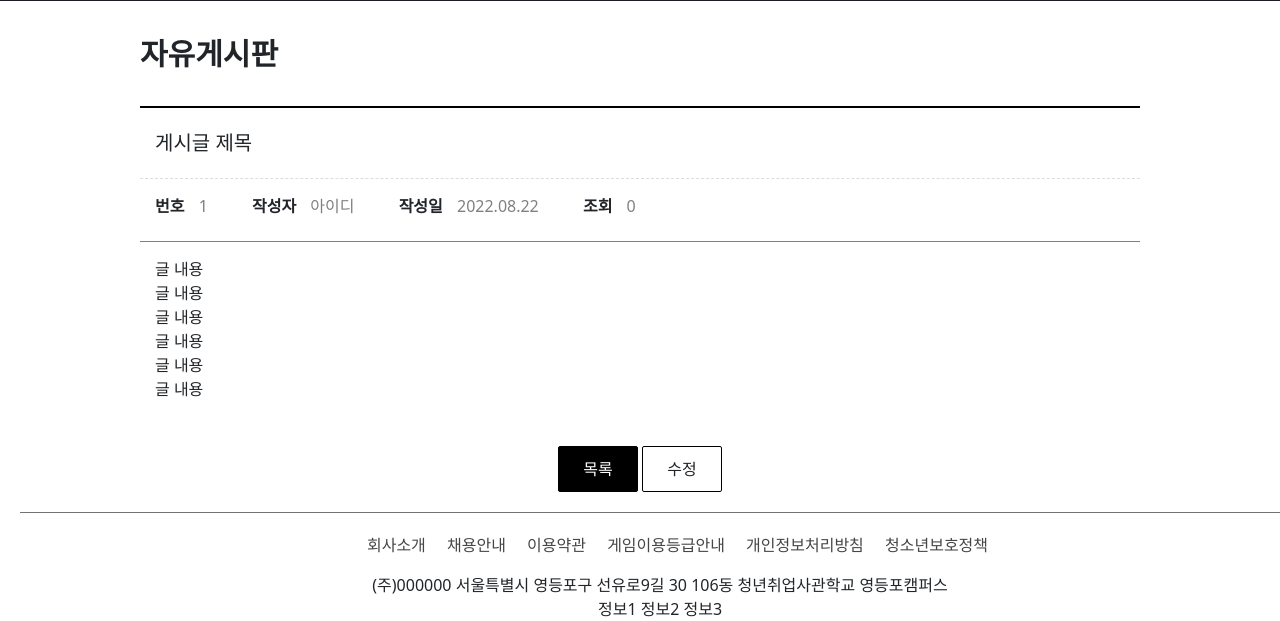
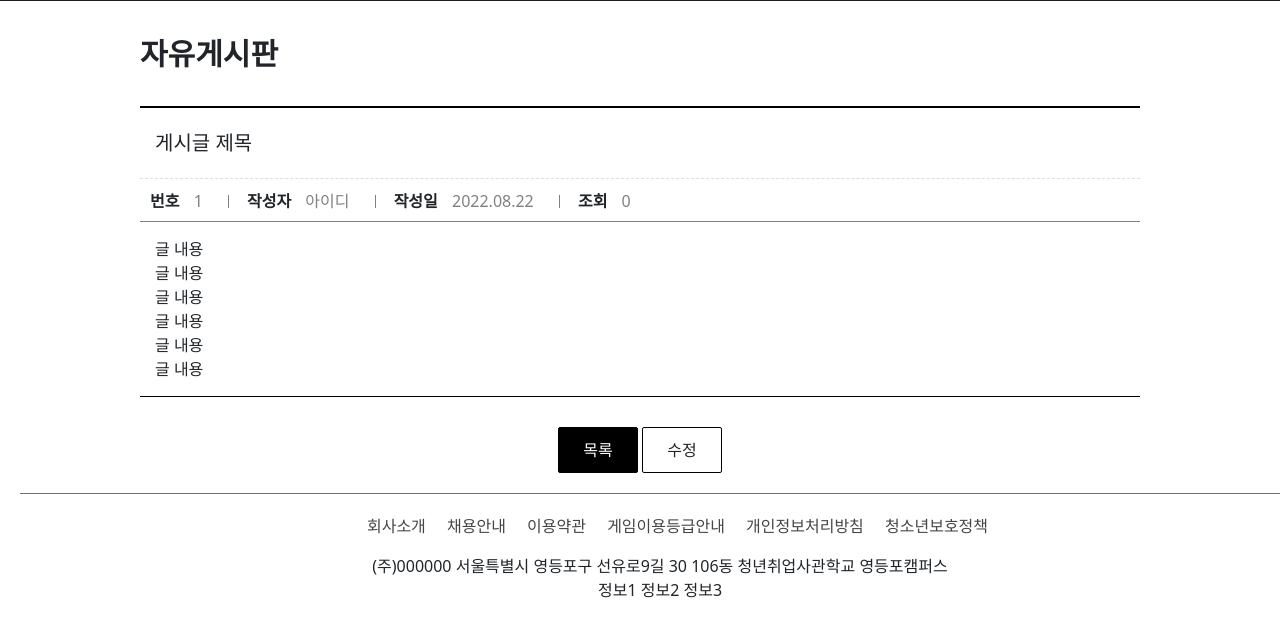
Before and after one commit to reply-1995/FirtPrjGameWeb, a PHP site: template views/design/community_view.html in a window 1280 px wide; the page is wider, and only the part inside the window is pictured. Shown: the part 559-1180 px from the top of that part. After the commit the page ends 1157 px from the top of that part, so only its background shows below. Run offline with PHP 8.4, Linux system fonts and the light colour scheme; the template is opened without the code that fills it, so the values that code supplies are empty.

Commit message:
front : community view

```diff
--- a/public/css/style.css
+++ b/public/css/style.css
@@ -86,16 +86,33 @@
     font-size: 20px;
 }
 .board_view .info {
-    padding: 15px;
+    padding: 10px;
+    padding-bottom: 0;
     border-bottom: 1px solid gray;
 }
 .board_view .info dl {
+    position: relative;
     display: inline-block;
     padding: 0 20px;
     margin: auto;
 }
-.board_view .info dl:first-child {
+.board_view .info dl:first-child{
     padding-left: 0;
+}
+    /* 가상선택자를 이용한 라인 만들기 */
+.board_view .info dl::before{
+    content: '';
+    /* 부모태그(.info dl)를 position relative로 두고 */
+    position: absolute;
+    top: 6px;
+    left: 1px;
+    display: block;
+    width: 1px;
+    height: 13px;
+    background: gray
+}
+.board_view .info dl:first-child::before{
+    display: none;
 }
 .board_view .info dl dt {
     display: inline-block;
@@ -107,4 +124,5 @@
 }
 .board_view .cont {
     padding: 15px;
+    border-bottom: 1px solid black;
 }
```
Also changed, not shown: 2 other files.
